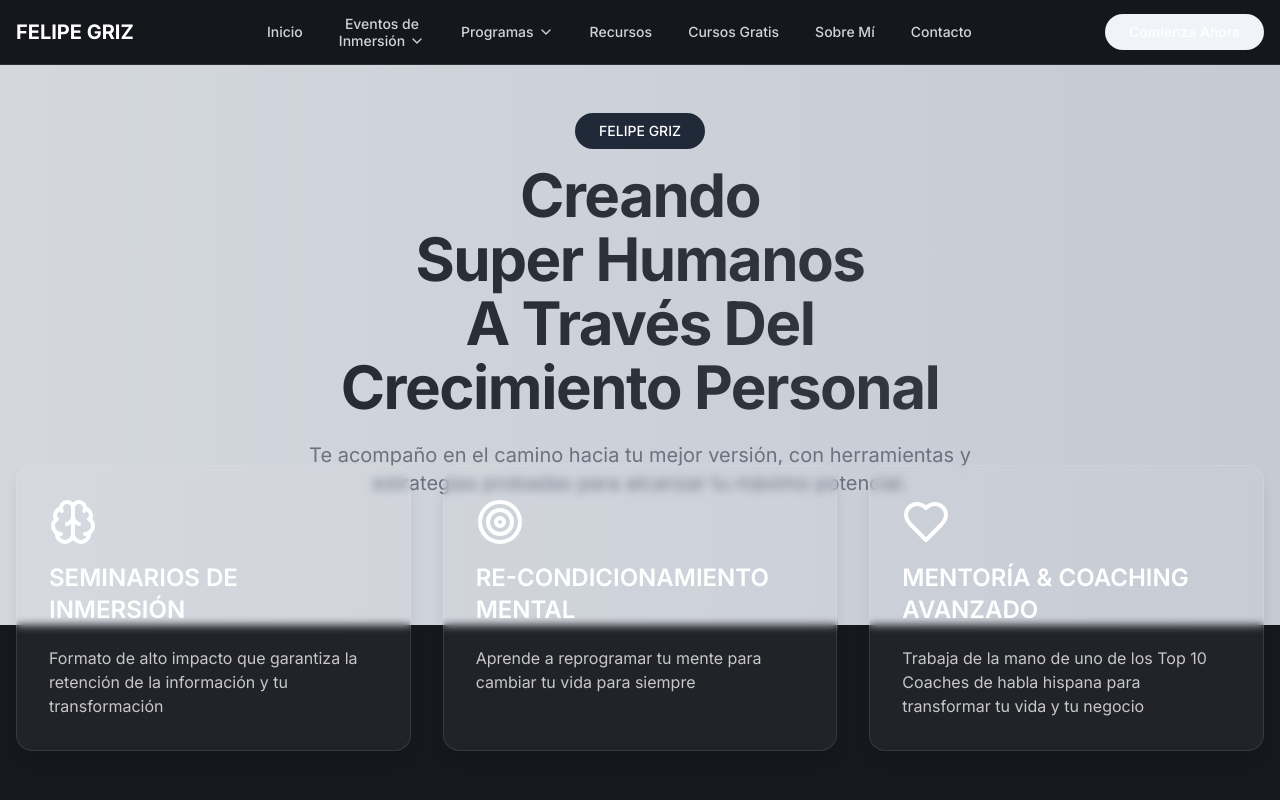
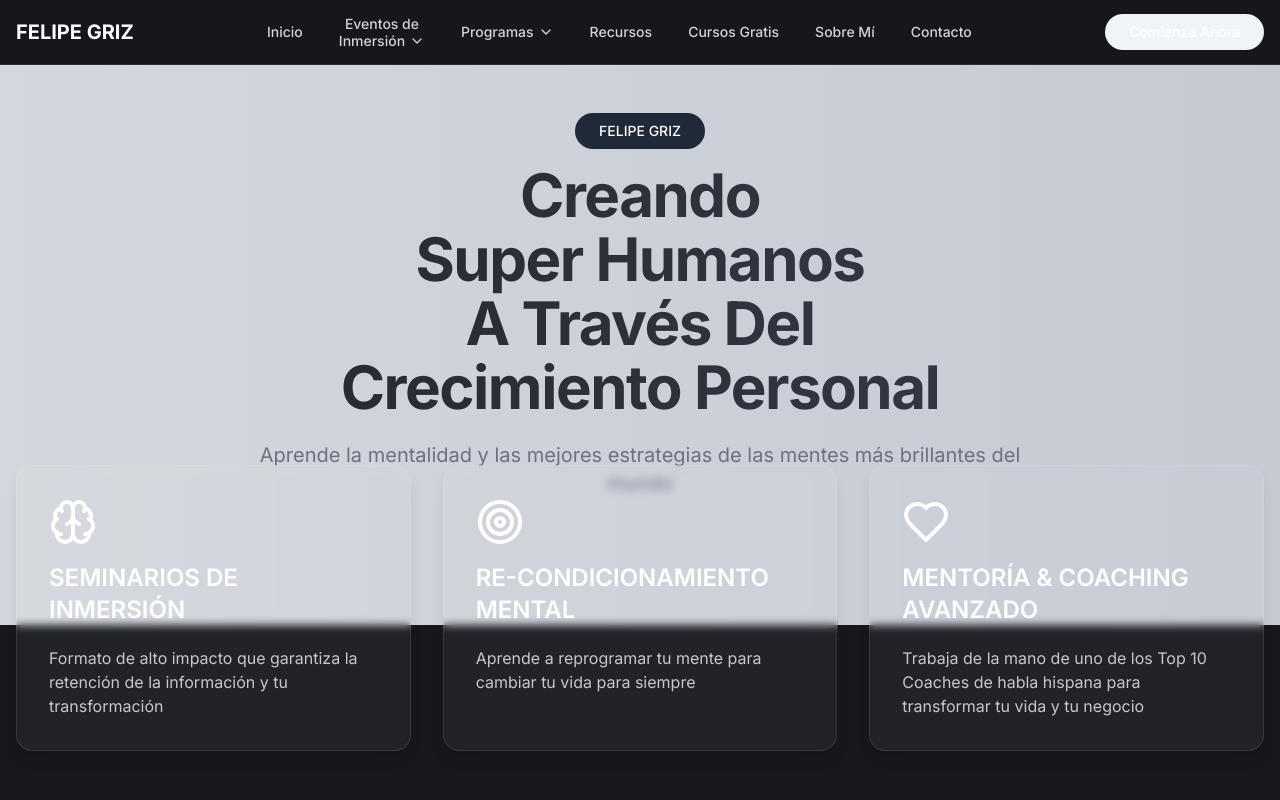
Before and after one commit to felipegriz/radiant-mind-path, a React (Vite) app: page / in a window 1280 px wide. Shown: the top 800 px of the page. Built offline with nearby package versions, Linux system fonts and the light colour scheme.

Commit message:
Update Index page content
Add text "aprende la mentalidad y las mejores estrategias de las mentes más brillantes del mundo" below the headline in the existing text.

```diff
--- a/src/pages/Index.tsx
+++ b/src/pages/Index.tsx
@@ -113,7 +113,7 @@ const Index = () => {
               <span>Crecimiento Personal</span>
             </h1>
             <p className="text-xl text-gray-500 max-w-3xl mx-auto pt-2">
-              Te acompaño en el camino hacia tu mejor versión, con herramientas y estrategias probadas para alcanzar tu máximo potencial.
+              Aprende la mentalidad y las mejores estrategias de las mentes más brillantes del mundo
             </p>
           </motion.div>
         </section>
```
